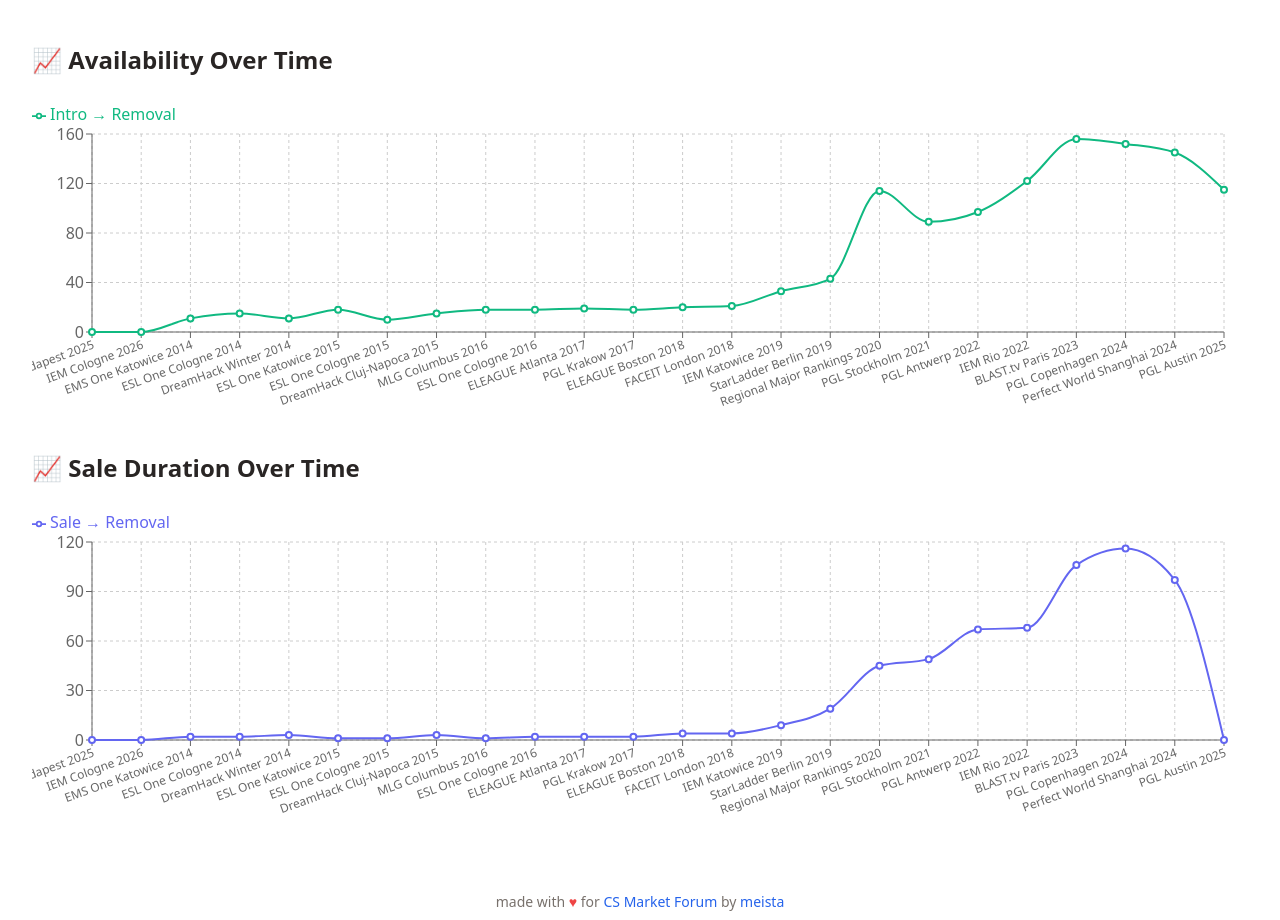
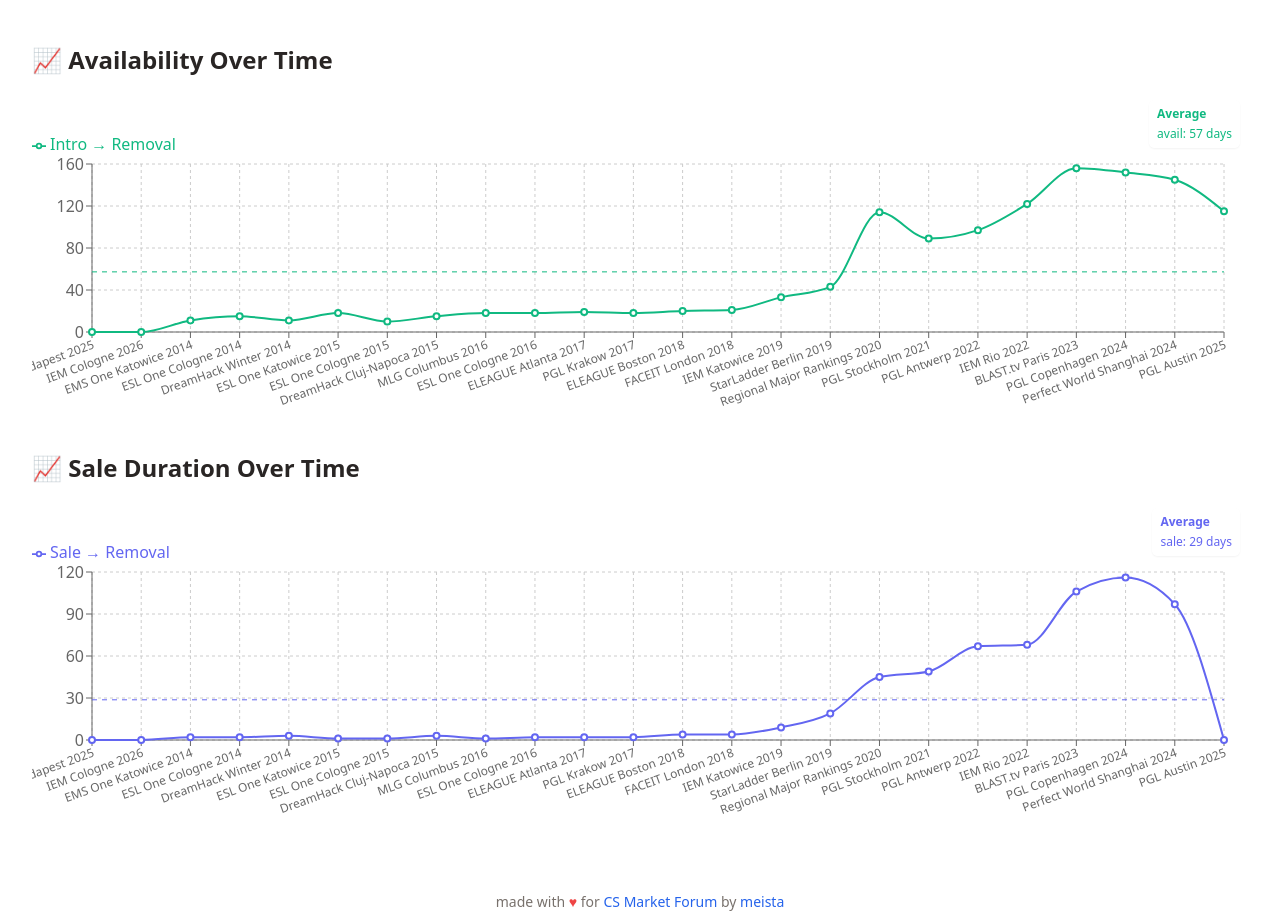
Before and after one commit to meistaGG/cs2-major-sale-tracker, a React (Vite) app: page / in a window 1280 px wide. Shown: the part 2472-3392 px from the top of the page. Built offline with nearby package versions, Linux system fonts and the light colour scheme.

Commit message:
Add average lines for line charts

```diff
--- a/src/app.tsx
+++ b/src/app.tsx
@@ -635,9 +635,7 @@ export default function CS2CapsuleTracker() {
   }) {
     return (
       <div className="mt-10">
-        <h2 className="text-2xl font-bold text-stone-800 mb-4">
-          📊 Duration Overview
-        </h2>
+        <h2 className="text-2xl font-bold text-stone-800 mb-4">📊 Overview</h2>
 
         <div className="relative">
           {/* Overlay with the 4 averages (never clipped, never overlaps) */}
@@ -744,12 +742,16 @@ export default function CS2CapsuleTracker() {
 
   function LineChartsSection({
     chartData,
+    avgAvail,
+    avgSale,
   }: {
     chartData: Array<{
       major: string;
       availability: number;
       saleDuration: number;
     }>;
+    avgAvail: number;
+    avgSale: number;
   }) {
     return (
       <div className="mt-10 space-y-10">
@@ -758,12 +760,22 @@ export default function CS2CapsuleTracker() {
           <h2 className="text-2xl font-bold text-stone-800 mb-4">
             📈 Availability Over Time
           </h2>
+
+          <div className="relative">
+            {/* Average overlay (non-blocking, above chart; keep small) */}
+            <div className="absolute right-2 top-2 z-10 pointer-events-none text-xs leading-5 bg-white/85 backdrop-blur rounded-md px-2 py-1 shadow-sm">
+              <div style={{ color: "#10b981", fontWeight: 700 }}>Average</div>
+              <div style={{ color: "#10b981" }}>
+                avail: {avgAvail.toFixed(0)} days
+              </div>
+            </div>
+
             <div className="overflow-x-auto">
               <div className="w-full min-w-[900px] lg:min-w-0">
                 <ResponsiveContainer width="100%" height={320}>
                   <LineChart
                     data={chartData}
-                  margin={{ top: 10, right: 24, left: 0, bottom: 20 }}
+                    margin={{ top: 40, right: 24, left: 0, bottom: 20 }}
                   >
                     <CartesianGrid strokeDasharray="3 3" />
                     <XAxis
@@ -778,6 +790,7 @@ export default function CS2CapsuleTracker() {
                     <Tooltip
                       formatter={(v: any, n: string) => [v ?? "—", n]}
                       labelFormatter={(l) => `${l}`}
+                      wrapperStyle={{ zIndex: 50 }} // keep above overlay
                     />
                     <Legend
                       verticalAlign="top"
@@ -785,6 +798,15 @@ export default function CS2CapsuleTracker() {
                       height={32}
                       wrapperStyle={{ paddingBottom: 8 }}
                     />
+
+                    {/* Average line */}
+                    <ReferenceLine
+                      ifOverflow="extendDomain"
+                      y={avgAvail}
+                      stroke="#10b981"
+                      strokeDasharray="5 5"
+                    />
+
                     <Line
                       type="monotone"
                       dataKey="availability"
@@ -799,18 +821,29 @@ export default function CS2CapsuleTracker() {
               </div>
             </div>
           </div>
+        </div>
 
         {/* Sale Duration line */}
         <div>
           <h2 className="text-2xl font-bold text-stone-800 mb-4">
             📈 Sale Duration Over Time
           </h2>
+
+          <div className="relative">
+            {/* Average overlay (non-blocking, above chart; keep small) */}
+            <div className="absolute right-2 top-2 z-10 pointer-events-none text-xs leading-5 bg-white/85 backdrop-blur rounded-md px-2 py-1 shadow-sm">
+              <div style={{ color: "#6366f1", fontWeight: 700 }}>Average</div>
+              <div style={{ color: "#6366f1" }}>
+                sale: {avgSale.toFixed(0)} days
+              </div>
+            </div>
+
             <div className="overflow-x-auto">
               <div className="w-full min-w-[900px] lg:min-w-0">
                 <ResponsiveContainer width="100%" height={320}>
                   <LineChart
                     data={chartData}
-                  margin={{ top: 10, right: 24, left: 0, bottom: 20 }}
+                    margin={{ top: 40, right: 24, left: 0, bottom: 20 }}
                   >
                     <CartesianGrid strokeDasharray="3 3" />
                     <XAxis
@@ -825,6 +858,7 @@ export default function CS2CapsuleTracker() {
                     <Tooltip
                       formatter={(v: any, n: string) => [v ?? "—", n]}
                       labelFormatter={(l) => `${l}`}
+                      wrapperStyle={{ zIndex: 50 }}
                     />
                     <Legend
                       verticalAlign="top"
@@ -832,6 +866,15 @@ export default function CS2CapsuleTracker() {
                       height={32}
                       wrapperStyle={{ paddingBottom: 8 }}
                     />
+
+                    {/* Average line */}
+                    <ReferenceLine
+                      ifOverflow="extendDomain"
+                      y={avgSale}
+                      stroke="#6366f1"
+                      strokeDasharray="5 5"
+                    />
+
                     <Line
                       type="monotone"
                       dataKey="saleDuration"
@@ -843,6 +886,7 @@ export default function CS2CapsuleTracker() {
                     />
                   </LineChart>
                 </ResponsiveContainer>
+              </div>
             </div>
           </div>
         </div>
@@ -935,7 +979,11 @@ export default function CS2CapsuleTracker() {
           avgAvail5={avgAvail5}
           avgSale5={avgSale5}
         />
-        <LineChartsSection chartData={chartData} />
+        <LineChartsSection
+          chartData={chartData}
+          avgAvail={avgAvail}
+          avgSale={avgSale}
+        />
       </div>
       <footer className="mt-12 py-6 text-center text-sm text-stone-500">
         made with <span className="text-red-500">♥</span> for{" "}
```
Lines whose indentation alone changed are shown as unchanged.
